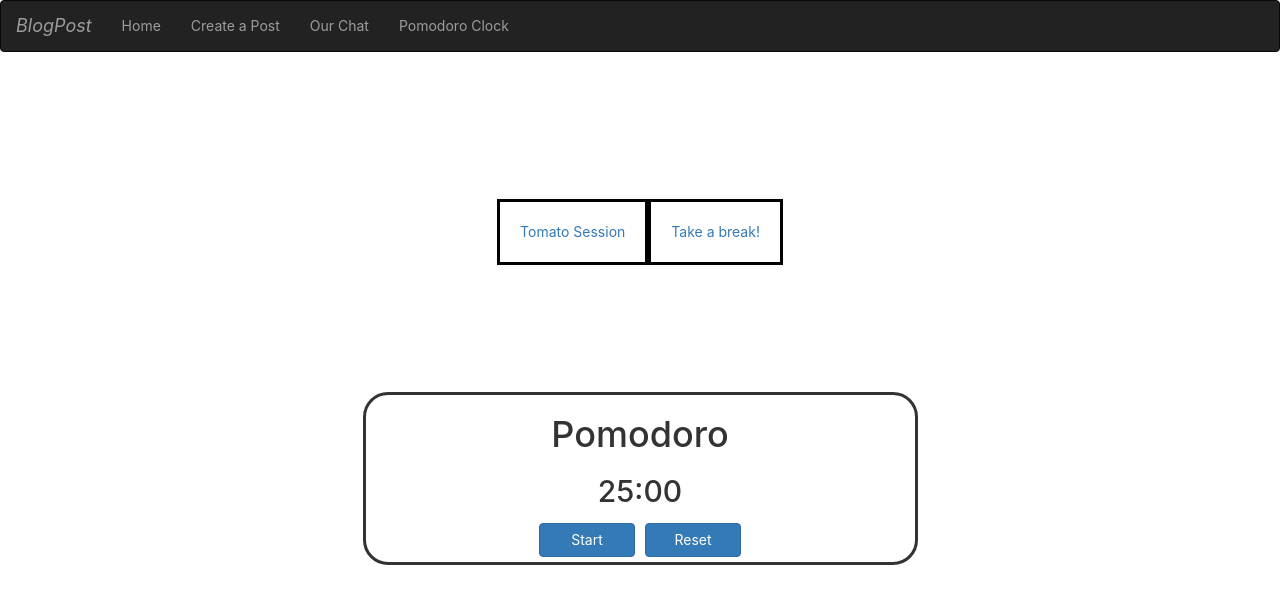
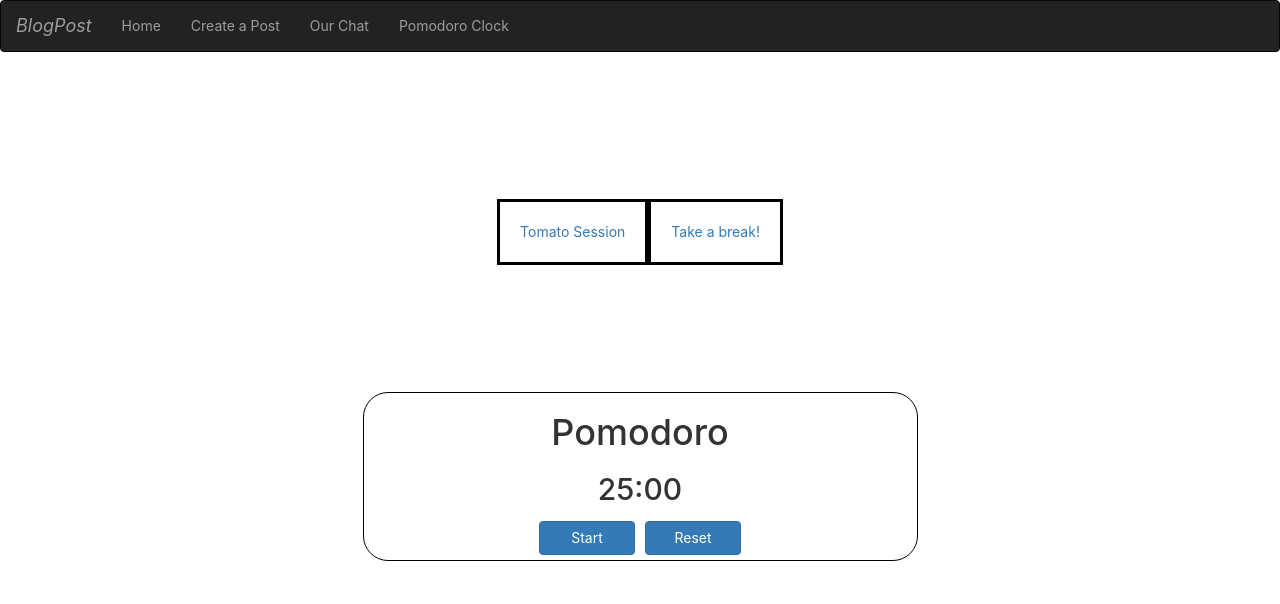
Before and after one commit to not-qwerty/MERN-App, a React (Create React App) app in the folder client/: page /pomodoro/clock in a window 1280 px wide. Shown: the top 604 px of the page. Built offline with nearby package versions, Linux system fonts and the light colour scheme.

Commit message:
changed btn styles and refactor

```diff
--- a/client/src/components/PauseClock.js
+++ b/client/src/components/PauseClock.js
@@ -52,12 +52,7 @@ export default class PauseClock extends Component {
   }
 
   render() {
-    const timerStyle = {
-      borderRadius: 25,
-      textAlign: "center",
-      borderStyle: "solid",
-      fontSize: "1em",
-    };
+
 
     let minutes = Math.floor((this.state.timer % 3600) / 60);
     let seconds = Math.floor(this.state.timer % 60);
@@ -69,7 +64,7 @@ export default class PauseClock extends Component {
         <div className="row">
           <div className="col-xs-3"></div>
           <div className="col-xs-6">
-            <div style={timerStyle}>
+            <div className='timer'>
               <h1>{this.props.title}</h1>
               <h2>{timeText}</h2>
               {this.state.startBtn ? (
--- a/client/src/components/TomatoClock.js
+++ b/client/src/components/TomatoClock.js
@@ -1,4 +1,6 @@
 import React, { Component } from "react";
+
+const btnStyle = { margin: 5, width: "12vh" }
 
 export default class TomatoClock extends Component {
   constructor(props) {
@@ -54,13 +56,6 @@ export default class TomatoClock extends Component {
   }
 
   render() {
-    const timerStyle = {
-      borderRadius: 25,
-      textAlign: "center",
-      borderStyle: "solid",
-      fontSize: "1em",
-    };
-
     let minutes = Math.floor((this.state.timer % 3600) / 60);
     let seconds = Math.floor(this.state.timer % 60);
     let displayMinutes = minutes < 10 ? "0" + minutes : minutes;
@@ -71,14 +66,14 @@ export default class TomatoClock extends Component {
         <div className="row">
           <div className="col-xs-3"></div>
           <div className="col-xs-6">
-            <div style={timerStyle}>
+            <div className='timer'>
               <h1>{this.props.title}</h1>
               <h2>{timeText}</h2>
               {this.state.startBtn ? (
                 <button
                   className="btn btn-primary"
                   onClick={this.handleStart}
-                  style={{ margin: 5, width: "12vh" }}
+                  style={btnStyle}
                 >
                   Start
                 </button>
@@ -86,7 +81,7 @@ export default class TomatoClock extends Component {
                 <button
                   className="btn btn-primary"
                   onClick={this.handleStop}
-                  style={{ margin: 5, width: "12vh" }}
+                  style={btnStyle}
                 >
                   Stop
                 </button>
@@ -94,7 +89,7 @@ export default class TomatoClock extends Component {
               <button
                 className="btn btn-primary"
                 onClick={this.handleReset}
-                style={{ margin: 5, width: "12vh" }}
+                style={btnStyle}
               >
                 Reset
               </button>
--- a/client/src/index.css
+++ b/client/src/index.css
@@ -21,3 +21,10 @@ code {
   word-wrap: break-word;
   padding: 20;
 }
+.timer {
+  border: solid 1px black;
+  border-radius: 25px;
+  text-align: center;
+  border-style: solid;
+  font-size: 1em;
+}
```
